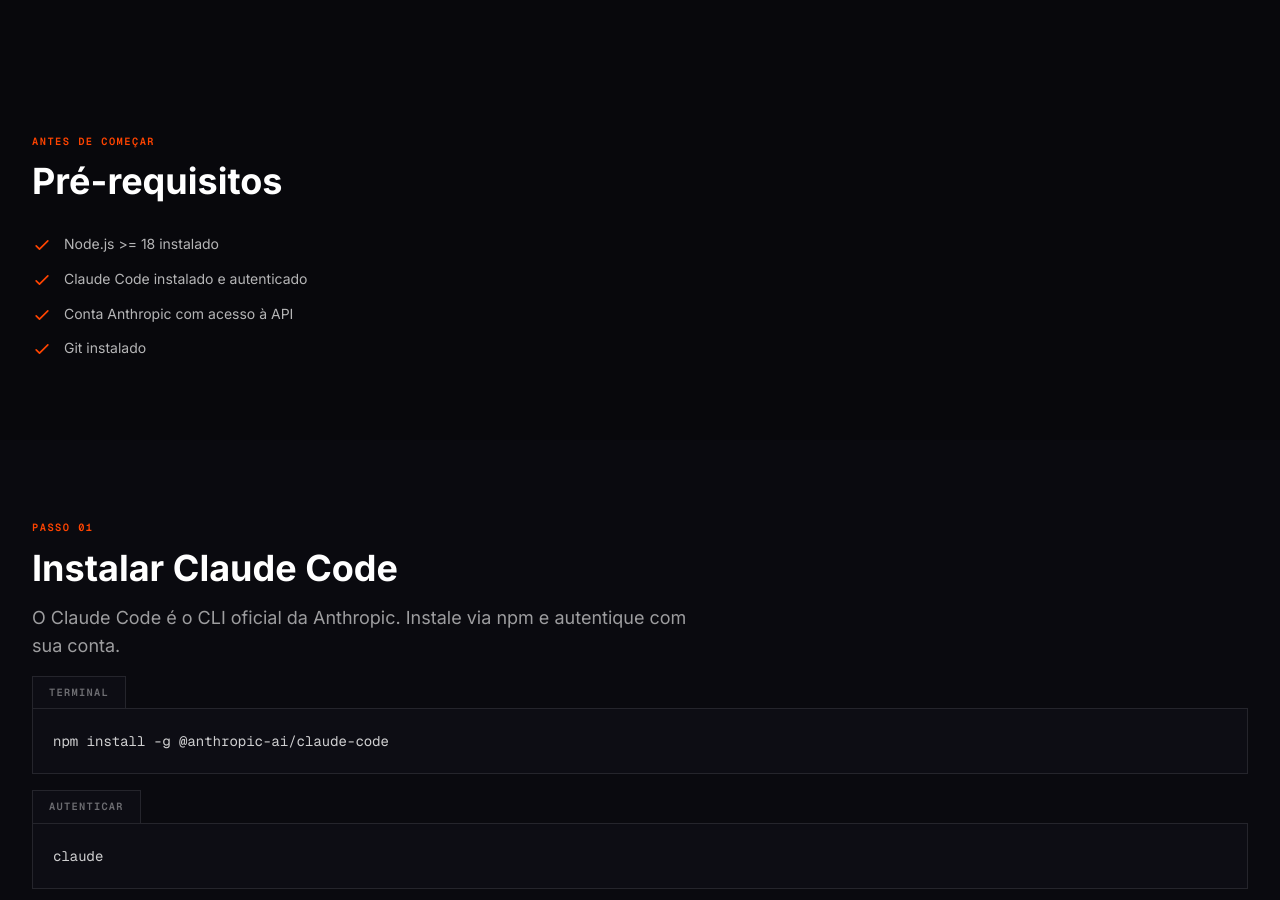
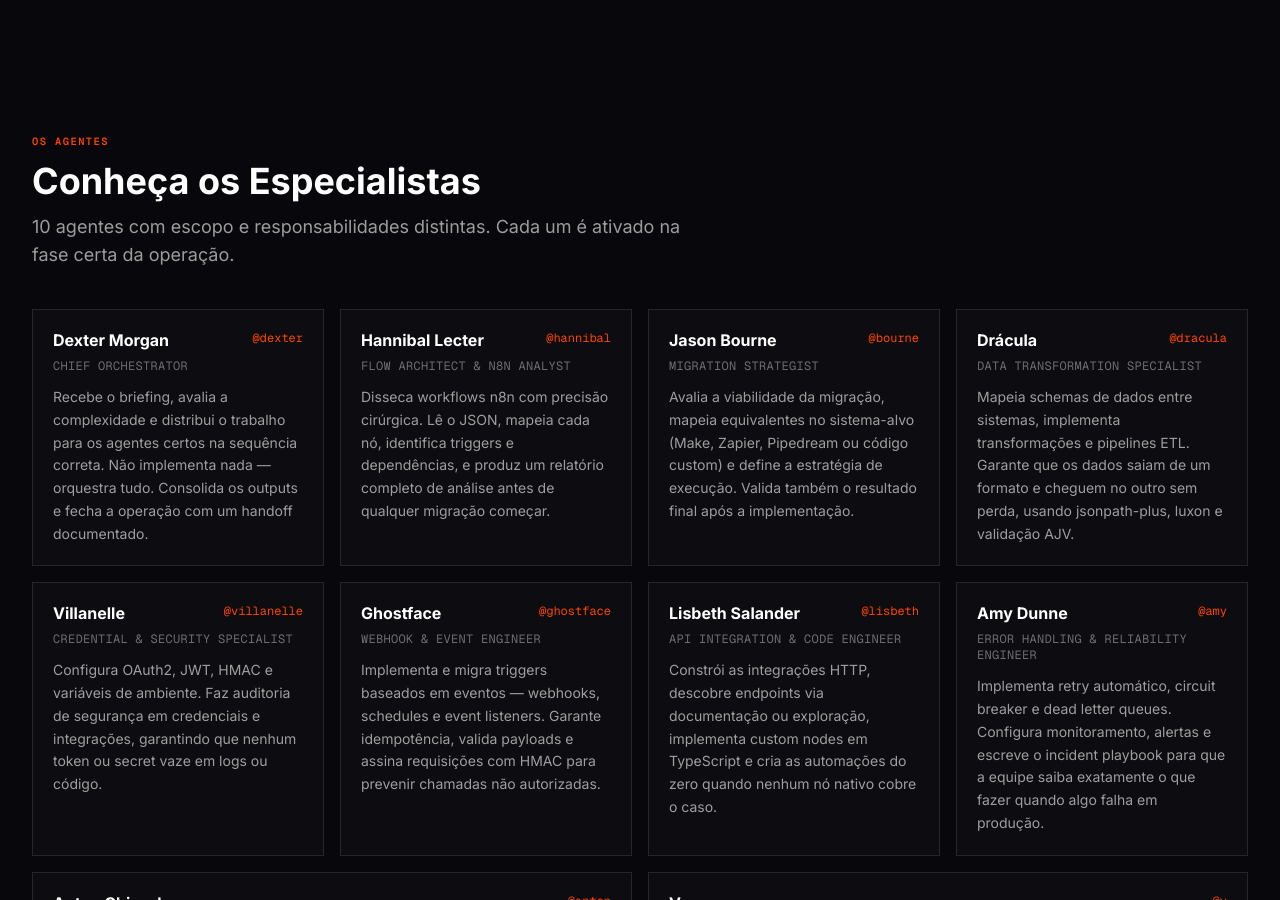
Before and after one commit to ggoulartbie/joaoguirunas-site-test, a Next.js app: page /skills/n8n-killers in a window 1280 px wide. Shown: the part 1900-2800 px from the top of the page. Built offline with nearby package versions, Linux system fonts and the light colour scheme.

Commit message:
feat(n8n-killers): mover agentes para topo, expandir descrições, botão download zip

```diff
--- a/src/app/skills/n8n-killers/page.tsx
+++ b/src/app/skills/n8n-killers/page.tsx
@@ -179,21 +179,31 @@ function AgentCard({
   name,
   agentId,
   role,
+  description,
 }: {
   name: string;
   agentId: string;
   role: string;
+  description: string;
 }) {
   return (
-    <div className="glass-card p-4 flex flex-col gap-1">
-      <span className="text-base font-bold text-white leading-tight">{name}</span>
+    <div className="glass-card p-5 flex flex-col gap-2">
+      <div className="flex items-start justify-between gap-2">
+        <span className="text-base font-bold text-white leading-tight">{name}</span>
+        <span
+          className="text-[#FF4400] text-xs flex-shrink-0"
+          style={{ fontFamily: "'Geist Mono', monospace" }}
+        >
+          {agentId}
+        </span>
+      </div>
       <span
-        className="text-[#FF4400] text-xs"
+        className="text-white/40 text-xs uppercase tracking-wide"
         style={{ fontFamily: "'Geist Mono', monospace" }}
       >
-        {agentId}
+        {role}
       </span>
-      <span className="text-white/60 text-xs mt-1">{role}</span>
+      <p className="text-white/60 text-sm leading-relaxed mt-1">{description}</p>
     </div>
   );
 }
@@ -233,16 +243,76 @@ function WorkflowCard({
 
 function TutorialSection() {
   const agents = [
-    { name: 'Dexter Morgan', agentId: '@dexter', role: 'Chief Orchestrator' },
-    { name: 'Hannibal Lecter', agentId: '@hannibal', role: 'Flow Architect & n8n Analyst' },
-    { name: 'Jason Bourne', agentId: '@bourne', role: 'Migration Strategist' },
-    { name: 'Drácula', agentId: '@dracula', role: 'Data Transformation Specialist' },
-    { name: 'Villanelle', agentId: '@villanelle', role: 'Credential & Security Specialist' },
-    { name: 'Ghostface', agentId: '@ghostface', role: 'Webhook & Event Engineer' },
-    { name: 'Lisbeth Salander', agentId: '@lisbeth', role: 'API Integration & Code Engineer' },
-    { name: 'Amy Dunne', agentId: '@amy', role: 'Error Handling & Reliability Engineer' },
-    { name: 'Anton Chigurh', agentId: '@anton', role: 'QA Validator' },
-    { name: 'V', agentId: '@v', role: 'Workflow Designer & Orchestration Architect' },
+    {
+      name: 'Dexter Morgan',
+      agentId: '@dexter',
+      role: 'Chief Orchestrator',
+      description:
+        'Recebe o briefing, avalia a complexidade e distribui o trabalho para os agentes certos na sequência correta. Não implementa nada — orquestra tudo. Consolida os outputs e fecha a operação com um handoff documentado.',
+    },
+    {
+      name: 'Hannibal Lecter',
+      agentId: '@hannibal',
+      role: 'Flow Architect & n8n Analyst',
+      description:
+        'Disseca workflows n8n com precisão cirúrgica. Lê o JSON, mapeia cada nó, identifica triggers e dependências, e produz um relatório completo de análise antes de qualquer migração começar.',
+    },
+    {
+      name: 'Jason Bourne',
+      agentId: '@bourne',
+      role: 'Migration Strategist',
+      description:
+        'Avalia a viabilidade da migração, mapeia equivalentes no sistema-alvo (Make, Zapier, Pipedream ou código custom) e define a estratégia de execução. Valida também o resultado final após a implementação.',
+    },
+    {
+      name: 'Drácula',
+      agentId: '@dracula',
+      role: 'Data Transformation Specialist',
+      description:
+        'Mapeia schemas de dados entre sistemas, implementa transformações e pipelines ETL. Garante que os dados saiam de um formato e cheguem no outro sem perda, usando jsonpath-plus, luxon e validação AJV.',
+    },
+    {
+      name: 'Villanelle',
+      agentId: '@villanelle',
+      role: 'Credential & Security Specialist',
+      description:
+        'Configura OAuth2, JWT, HMAC e variáveis de ambiente. Faz auditoria de segurança em credenciais e integrações, garantindo que nenhum token ou secret vaze em logs ou código.',
+    },
+    {
+      name: 'Ghostface',
+      agentId: '@ghostface',
+      role: 'Webhook & Event Engineer',
+      description:
+        'Implementa e migra triggers baseados em eventos — webhooks, schedules e event listeners. Garante idempotência, valida payloads e assina requisições com HMAC para prevenir chamadas não autorizadas.',
+    },
+    {
+      name: 'Lisbeth Salander',
+      agentId: '@lisbeth',
+      role: 'API Integration & Code Engineer',
+      description:
+        'Constrói as integrações HTTP, descobre endpoints via documentação ou exploração, implementa custom nodes em TypeScript e cria as automações do zero quando nenhum nó nativo cobre o caso.',
+    },
+    {
+      name: 'Amy Dunne',
+      agentId: '@amy',
+      role: 'Error Handling & Reliability Engineer',
+      description:
+        'Implementa retry automático, circuit breaker e dead letter queues. Configura monitoramento, alertas e escreve o incident playbook para que a equipe saiba exatamente o que fazer quando algo falha em produção.',
+    },
+    {
+      name: 'Anton Chigurh',
+      agentId: '@anton',
+      role: 'QA Validator',
+      description:
+        'Valida tudo antes da entrega: testes E2E, edge cases, regression check e análise de performance. Emite um verdict final — PASS, CONCERNS, FAIL ou WAIVED — sem o qual nenhuma operação é considerada concluída.',
+    },
+    {
+      name: 'V',
+      agentId: '@v',
+      role: 'Workflow Designer & Orchestration Architect',
+      description:
+        'Desenha a arquitetura do workflow do zero: define a estrutura de nodes, sub-workflows, condicionais e loops antes de qualquer linha de código. Garante que o design seja escalável e sem dependências circulares.',
+    },
   ];
 
   const migrationPhases = [
@@ -265,6 +335,29 @@ function TutorialSection() {
 
   return (
     <>
+      {/* ── Agentes ────────────────────────────────────────────────────── */}
+      <section className="py-20 bg-[#08080C]" aria-labelledby="agents-heading">
+        <div className="mx-auto max-w-7xl px-4 sm:px-6 lg:px-8">
+          <SectionLabel>Os Agentes</SectionLabel>
+          <h2 id="agents-heading" className="text-3xl font-bold text-white sm:text-4xl mb-3">
+            Conheça os Especialistas
+          </h2>
+          <p className="text-white/60 text-lg max-w-2xl mb-10">
+            10 agentes com escopo e responsabilidades distintas. Cada um é ativado na fase certa da operação.
+          </p>
+          <div className="grid grid-cols-1 gap-4 sm:grid-cols-2 lg:grid-cols-3 xl:grid-cols-4">
+            {agents.slice(0, 8).map((agent) => (
+              <AgentCard key={agent.agentId} {...agent} />
+            ))}
+          </div>
+          <div className="grid grid-cols-1 gap-4 sm:grid-cols-2 mt-4">
+            {agents.slice(8).map((agent) => (
+              <AgentCard key={agent.agentId} {...agent} />
+            ))}
+          </div>
+        </div>
+      </section>
+
       {/* ── Pré-requisitos ─────────────────────────────────────────────── */}
       <section className="py-20 bg-[#08080C]" aria-labelledby="prereqs-heading">
         <div className="mx-auto max-w-7xl px-4 sm:px-6 lg:px-8">
@@ -443,26 +536,6 @@ unzip n8n-killers.zip -d squads/`}
         </div>
       </section>
 
-      {/* ── Agentes ────────────────────────────────────────────────────── */}
-      <section className="py-20 bg-[#08080C]" aria-labelledby="agents-heading">
-        <div className="mx-auto max-w-7xl px-4 sm:px-6 lg:px-8">
-          <SectionLabel>Os Agentes</SectionLabel>
-          <h2 id="agents-heading" className="text-3xl font-bold text-white sm:text-4xl mb-10">
-            Conheça os Especialistas
-          </h2>
-          <div className="grid grid-cols-2 gap-3 sm:grid-cols-3 lg:grid-cols-5">
-            {agents.map((agent) => (
-              <AgentCard
-                key={agent.agentId}
-                name={agent.name}
-                agentId={agent.agentId}
-                role={agent.role}
-              />
-            ))}
-          </div>
-        </div>
-      </section>
-
       {/* ── Workflows ──────────────────────────────────────────────────── */}
       <section className="py-20 bg-[#0A0A0F]" aria-labelledby="workflows-heading">
         <div className="mx-auto max-w-7xl px-4 sm:px-6 lg:px-8">
@@ -499,8 +572,9 @@ export default function N8nKillersPage() {
       categoryColor="squads-aiox"
       longDescription={longDescription}
       features={features}
-      primaryLink="https://github.com/SynkraAI"
-      primaryLabel="Ver no GitHub"
+      primaryLink="/n8n-killers.zip"
+      primaryLabel="Download Squad"
+      isExternal={true}
       author="@joaoguirunas"
       authorUrl="https://github.com/joaoguirunas"
       canonicalPath="/skills/n8n-killers"
```
Also changed, not shown: 1 other file (tests, documents, lock files or other folders).
